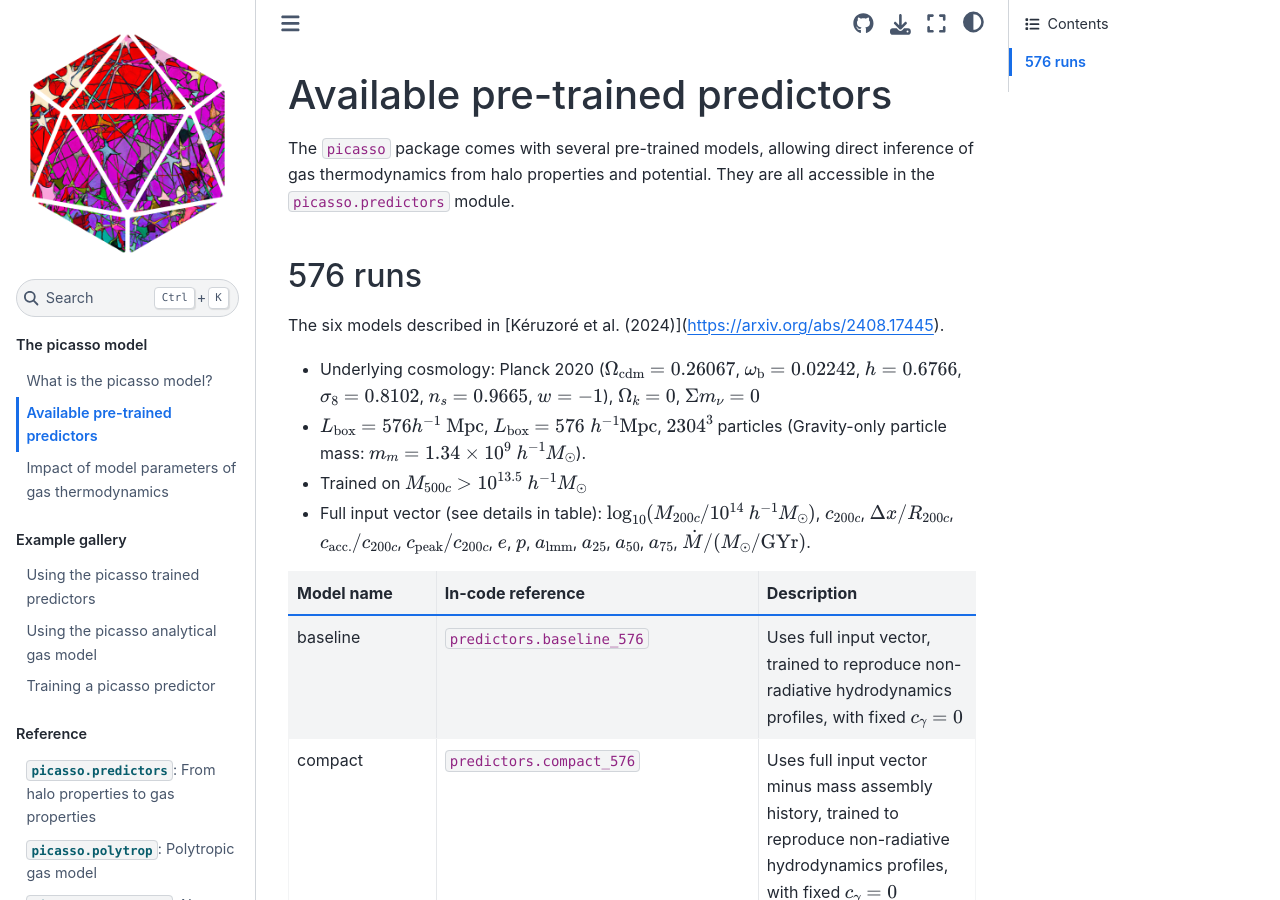
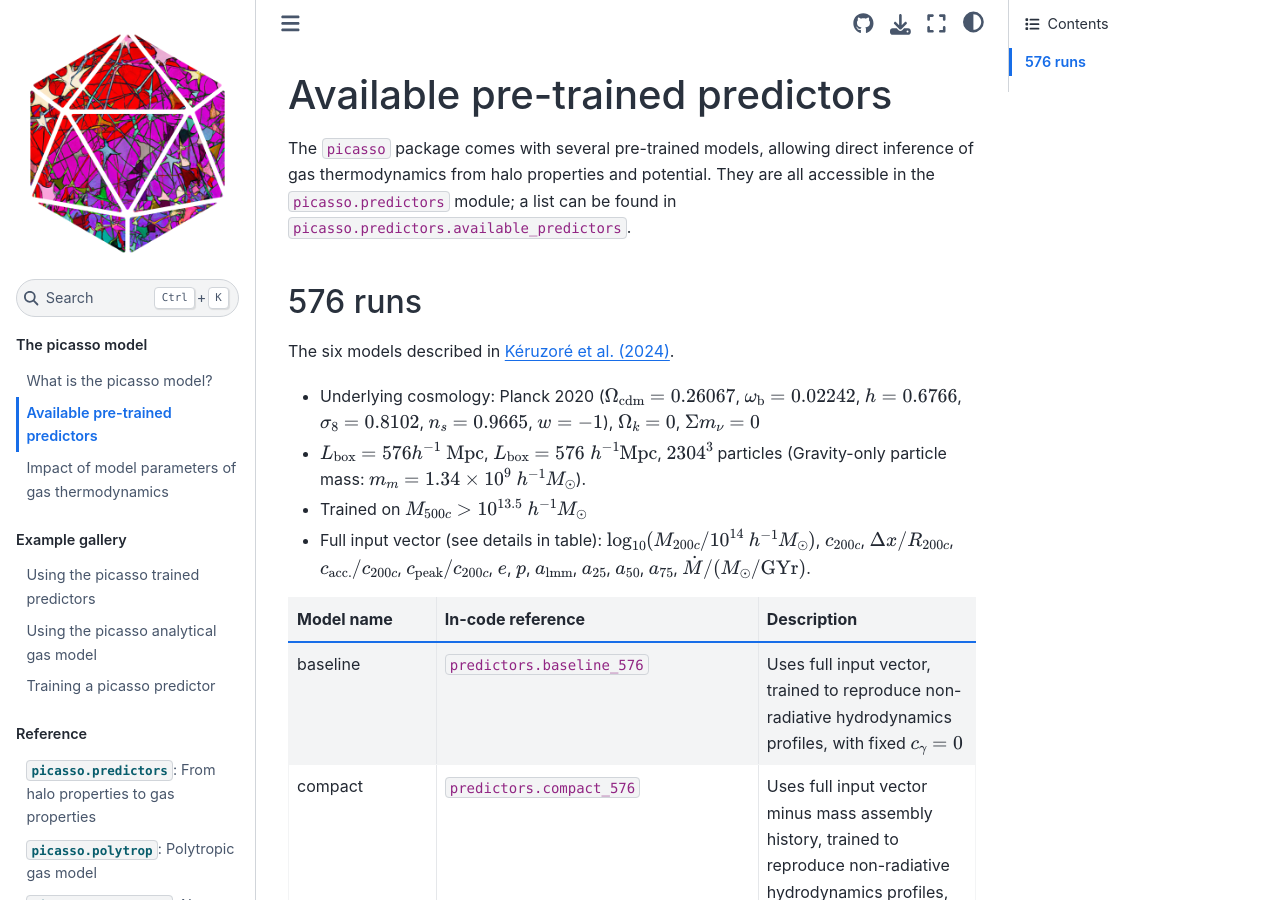
Before and after one commit to fkeruzore/picasso, a Sphinx documentation site: the page built from docs/model/trained_models.rst, in a window 1280 px wide and 900 px high. Built offline with Sphinx 7.4.7 and the Sphinx Book theme 1.1.4, drawn with Linux system fonts in a browser that asks for light colours.

Commit message:
update docs

```diff
--- a/docs/model/trained_models.rst
+++ b/docs/model/trained_models.rst
@@ -2,12 +2,12 @@ Available pre-trained predictors
 ================================
 
 The ``picasso`` package comes with several pre-trained models, allowing direct inference of gas thermodynamics from halo properties and potential.
-They are all accessible in the ``picasso.predictors`` module.
+They are all accessible in the ``picasso.predictors`` module; a list can be found in ``picasso.predictors.available_predictors``.
 
 576 runs
 --------
 
-The six models described in [Kéruzoré et al. (2024)](https://arxiv.org/abs/2408.17445).
+The six models described in `Kéruzoré et al. (2024) <https://arxiv.org/abs/2408.17445>`_.
 
 * Underlying cosmology: Planck 2020 (:math:`\Omega_{\rm cdm} = 0.26067`, :math:`\omega_{\rm b} = 0.02242`, :math:`h = 0.6766`, :math:`\sigma_8 = 0.8102`, :math:`n_s = 0.9665`, :math:`w = −1`), :math:`\Omega_k = 0`, :math:`\Sigma m_\nu = 0`
 * :math:`L_{\rm box} = 576 h^{−1} \; {\rm Mpc}`, :math:`L_{\rm box} = 576 \; h^{−1}{\rm Mpc}`, :math:`2304^3` particles (Gravity-only particle mass: :math:`m_m = 1.34 \times 10^9 \; h^{-1}M_\odot`).
```
